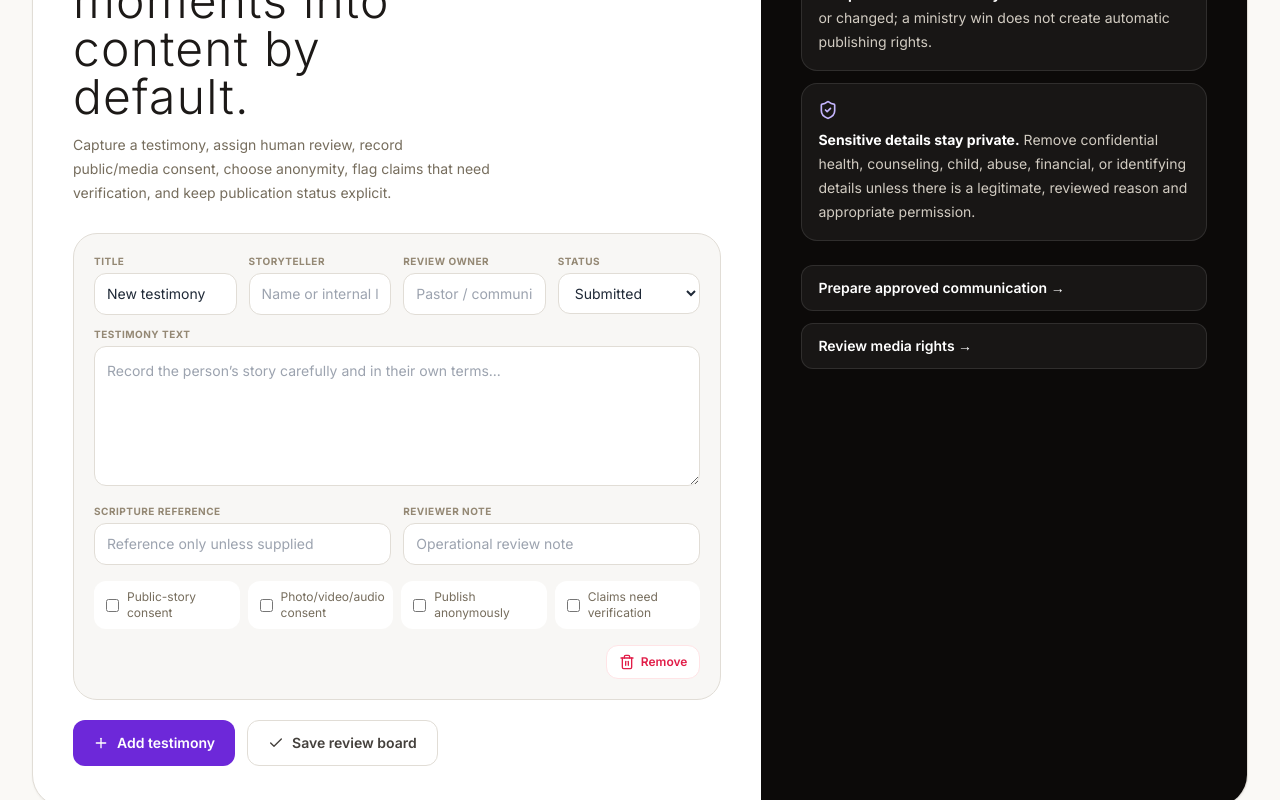
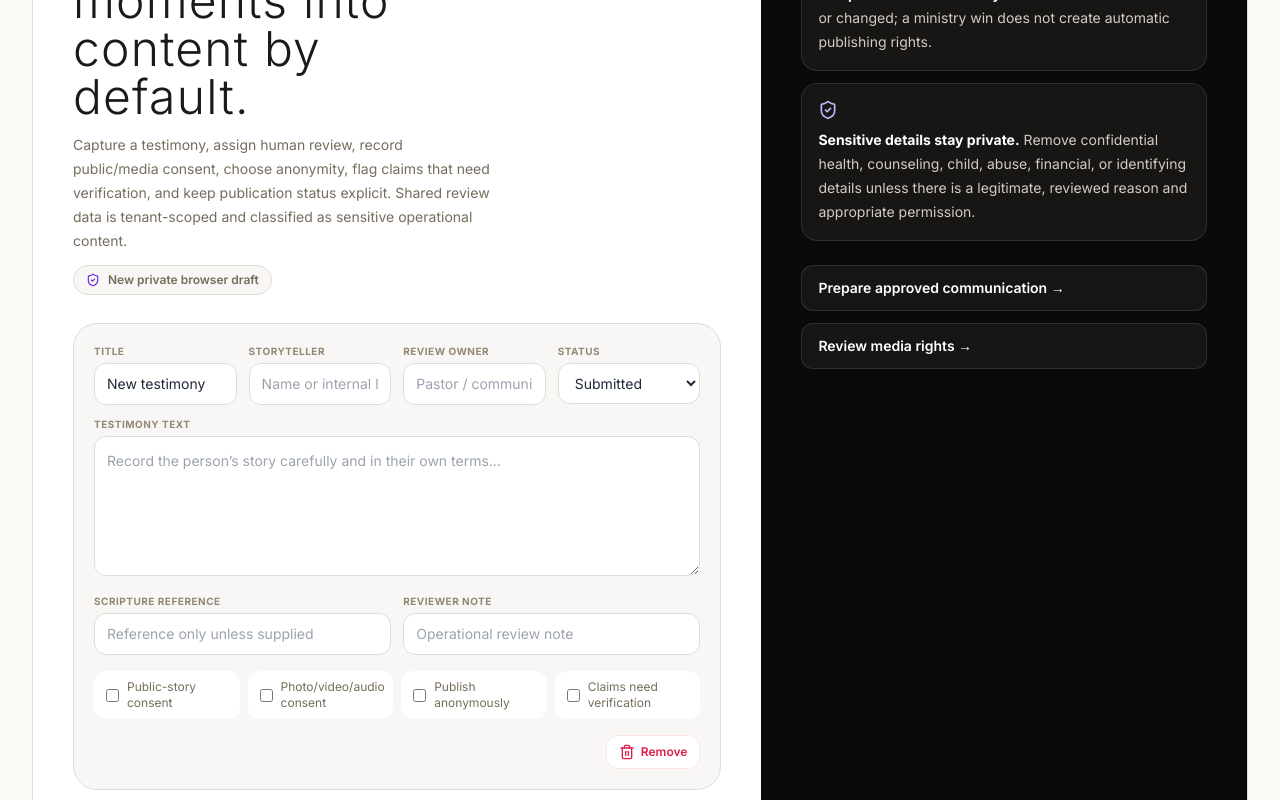
Before and after one commit to TechCodinz/digital-church-os, a Next.js app: page /testimonies in a window 1280 px wide. Shown: the part 380-1180 px from the top of the page. Built offline with nearby package versions, Linux system fonts and the light colour scheme; no server answers.

Commit message:
migrate testimony review to tenant persistence

```diff
--- a/components/ministry/TestimonyReviewWorkflow.tsx
+++ b/components/ministry/TestimonyReviewWorkflow.tsx
@@ -3,6 +3,12 @@
 import Link from 'next/link';
 import { useEffect, useMemo, useState } from 'react';
 import { Check, MessageSquare, Plus, ShieldCheck, Sparkles, Trash2, UsersRound } from 'lucide-react';
+import {
+  getActiveChurchId,
+  loadChurchOperationalRecord,
+  saveChurchOperationalRecord,
+  subscribeToChurchWorkspace,
+} from '@/lib/church-ops/client-record';
 
 type ReviewState = 'submitted' | 'pastoral-review' | 'consent-check' | 'approved' | 'published' | 'declined';
 type TestimonyItem = {
@@ -20,20 +26,63 @@ type TestimonyItem = {
   reviewNote: string;
 };
 
-const key = 'digital-church-testimony-review';
+const legacyKey = 'digital-church-testimony-review';
+const localPrefix = 'digital-church-testimony-review:v2';
 const seed: TestimonyItem[] = [
   { id: 'story-1', title: 'New testimony', storyteller: '', story: '', scripture: '', owner: '', reviewState: 'submitted', publishAnonymously: false, publicConsent: false, mediaConsent: false, verificationNeeded: false, reviewNote: '' },
 ];
 
+function normalizeItems(value: unknown): TestimonyItem[] {
+  if (!Array.isArray(value)) return seed;
+  return value.filter((item) => item && typeof item === 'object').map((item: any, index) => ({
+    id: typeof item.id === 'string' ? item.id : `story-${index}`,
+    title: typeof item.title === 'string' ? item.title : 'Testimony',
+    storyteller: typeof item.storyteller === 'string' ? item.storyteller : '',
+    story: typeof item.story === 'string' ? item.story : '',
+    scripture: typeof item.scripture === 'string' ? item.scripture : '',
+    owner: typeof item.owner === 'string' ? item.owner : '',
+    reviewState: ['submitted', 'pastoral-review', 'consent-check', 'approved', 'published', 'declined'].includes(item.reviewState) ? item.reviewState : 'submitted',
+    publishAnonymously: Boolean(item.publishAnonymously),
+    publicConsent: Boolean(item.publicConsent),
+    mediaConsent: Boolean(item.mediaConsent),
+    verificationNeeded: Boolean(item.verificationNeeded),
+    reviewNote: typeof item.reviewNote === 'string' ? item.reviewNote : '',
+  }));
+}
+
 export function TestimonyReviewWorkflow() {
   const [items, setItems] = useState<TestimonyItem[]>(seed);
   const [saved, setSaved] = useState(false);
+  const [activeChurchId, setActiveChurchId] = useState('');
+  const [syncing, setSyncing] = useState(false);
+  const [syncMessage, setSyncMessage] = useState('Private browser draft');
+
+  const loadWorkspace = async (churchId: string) => {
+    setActiveChurchId(churchId);
+    setSaved(false);
+    setSyncing(true);
+    setSyncMessage(churchId ? 'Loading church testimony review…' : 'Loading private testimony draft…');
+    try {
+      const result = await loadChurchOperationalRecord({
+        churchId,
+        module: 'testimonies',
+        recordKey: 'review-board',
+        localStoragePrefix: localPrefix,
+        legacyLocalStorageKey: legacyKey,
+        defaultValue: seed,
+        normalize: normalizeItems,
+      });
+      setItems(result.value);
+      setSyncMessage(result.message);
+    } finally {
+      setSyncing(false);
+    }
+  };
 
   useEffect(() => {
-    try {
-      const raw = window.localStorage.getItem(key);
-      if (raw) setItems(JSON.parse(raw));
-    } catch {}
+    void loadWorkspace(getActiveChurchId());
+    return subscribeToChurchWorkspace((churchId) => void loadWorkspace(churchId));
+    // eslint-disable-next-line react-hooks/exhaustive-deps
   }, []);
 
   const approved = useMemo(() => items.filter((item) => item.reviewState === 'approved' || item.reviewState === 'published').length, [items]);
@@ -42,12 +91,25 @@ export function TestimonyReviewWorkflow() {
 
   const update = (id: string, patch: Partial<TestimonyItem>) => setItems((current) => current.map((item) => item.id === id ? { ...item, ...patch } : item));
   const add = () => setItems((current) => [...current, { id: `${Date.now()}`, title: 'New testimony', storyteller: '', story: '', scripture: '', owner: '', reviewState: 'submitted', publishAnonymously: false, publicConsent: false, mediaConsent: false, verificationNeeded: false, reviewNote: '' }]);
-  const save = () => {
+  const save = async () => {
+    setSyncing(true);
+    setSyncMessage(activeChurchId ? 'Saving testimony review to active church…' : 'Saving private testimony draft…');
     try {
-      window.localStorage.setItem(key, JSON.stringify(items));
+      const result = await saveChurchOperationalRecord({
+        churchId: activeChurchId,
+        module: 'testimonies',
+        recordKey: 'review-board',
+        title: 'Testimony review & consent board',
+        classification: 'SENSITIVE_OPERATIONAL',
+        localStoragePrefix: localPrefix,
+        value: items,
+      });
       setSaved(true);
+      setSyncMessage(result.message);
       window.setTimeout(() => setSaved(false), 1500);
-    } catch { setSaved(false); }
+    } finally {
+      setSyncing(false);
+    }
   };
 
   return (
@@ -58,7 +120,8 @@ export function TestimonyReviewWorkflow() {
             <div>
               <div className="inline-flex items-center rounded-full bg-violet-50 px-3 py-1.5 text-xs font-bold uppercase tracking-[0.18em] text-violet-700"><Sparkles className="mr-2 h-4 w-4" /> Testimony review</div>
               <h1 className="mt-4 max-w-3xl text-3xl font-light leading-tight text-stone-900 md:text-5xl">Honor people’s stories without turning private moments into content by default.</h1>
-              <p className="mt-3 max-w-3xl text-sm leading-6 text-stone-600">Capture a testimony, assign human review, record public/media consent, choose anonymity, flag claims that need verification, and keep publication status explicit.</p>
+              <p className="mt-3 max-w-3xl text-sm leading-6 text-stone-600">Capture a testimony, assign human review, record public/media consent, choose anonymity, flag claims that need verification, and keep publication status explicit. Shared review data is tenant-scoped and classified as sensitive operational content.</p>
+              <div className="mt-3 inline-flex items-center gap-2 rounded-full border border-stone-200 bg-stone-50 px-3 py-1.5 text-xs font-semibold text-stone-600"><ShieldCheck className="h-3.5 w-3.5 text-violet-700" /> {syncing ? 'Syncing…' : syncMessage}</div>
             </div>
             <div className="grid min-w-[210px] grid-cols-3 gap-2 text-center"><div className="rounded-2xl bg-stone-950 p-3 text-white"><p className="text-xl font-light">{approved}</p><p className="text-[9px] uppercase tracking-wider text-stone-400">Approved</p></div><div className="rounded-2xl bg-amber-50 p-3"><p className="text-xl font-light text-amber-800">{missingConsent}</p><p className="text-[9px] uppercase tracking-wider text-amber-700">Consent</p></div><div className="rounded-2xl bg-blue-50 p-3"><p className="text-xl font-light text-blue-800">{verifyCount}</p><p className="text-[9px] uppercase tracking-wider text-blue-700">Verify</p></div></div>
           </div>
@@ -86,7 +149,7 @@ export function TestimonyReviewWorkflow() {
             ))}
           </div>
 
-          <div className="mt-5 flex flex-wrap gap-3"><button type="button" onClick={add} className="inline-flex items-center rounded-xl bg-violet-700 px-5 py-3 text-sm font-semibold text-white"><Plus className="mr-2 h-4 w-4" /> Add testimony</button><button type="button" onClick={save} className="inline-flex items-center rounded-xl border border-stone-200 bg-white px-5 py-3 text-sm font-semibold text-stone-700"><Check className="mr-2 h-4 w-4" /> {saved ? 'Saved privately' : 'Save review board'}</button></div>
+          <div className="mt-5 flex flex-wrap gap-3"><button type="button" onClick={add} className="inline-flex items-center rounded-xl bg-violet-700 px-5 py-3 text-sm font-semibold text-white"><Plus className="mr-2 h-4 w-4" /> Add testimony</button><button type="button" onClick={() => void save()} disabled={syncing} className="inline-flex items-center rounded-xl border border-stone-200 bg-white px-5 py-3 text-sm font-semibold text-stone-700 disabled:opacity-60"><Check className="mr-2 h-4 w-4" /> {syncing ? 'Syncing…' : saved ? 'Saved' : activeChurchId ? 'Save to active church' : 'Save private review board'}</button></div>
         </div>
 
         <aside className="bg-stone-950 p-6 text-white sm:p-8 lg:p-10"><MessageSquare className="h-8 w-8 text-violet-300" /><h2 className="mt-5 text-3xl font-light">Story stewardship before promotion.</h2><div className="mt-6 space-y-3 text-sm leading-6 text-stone-300"><div className="rounded-2xl border border-white/10 bg-white/5 p-4"><UsersRound className="mb-2 h-5 w-5 text-violet-300" /><strong className="text-white">The person owns the story.</strong> Consent can be withheld or changed; a ministry win does not create automatic publishing rights.</div><div className="rounded-2xl border border-white/10 bg-white/5 p-4"><ShieldCheck className="mb-2 h-5 w-5 text-violet-300" /><strong className="text-white">Sensitive details stay private.</strong> Remove confidential health, counseling, child, abuse, financial, or identifying details unless there is a legitimate, reviewed reason and appropriate permission.</div></div><div className="mt-6 grid gap-3"><Link href="/communications" className="rounded-xl border border-white/10 bg-white/5 px-4 py-3 text-sm font-semibold">Prepare approved communication →</Link><Link href="/media-rights" className="rounded-xl border border-white/10 bg-white/5 px-4 py-3 text-sm font-semibold">Review media rights →</Link></div></aside>
```
